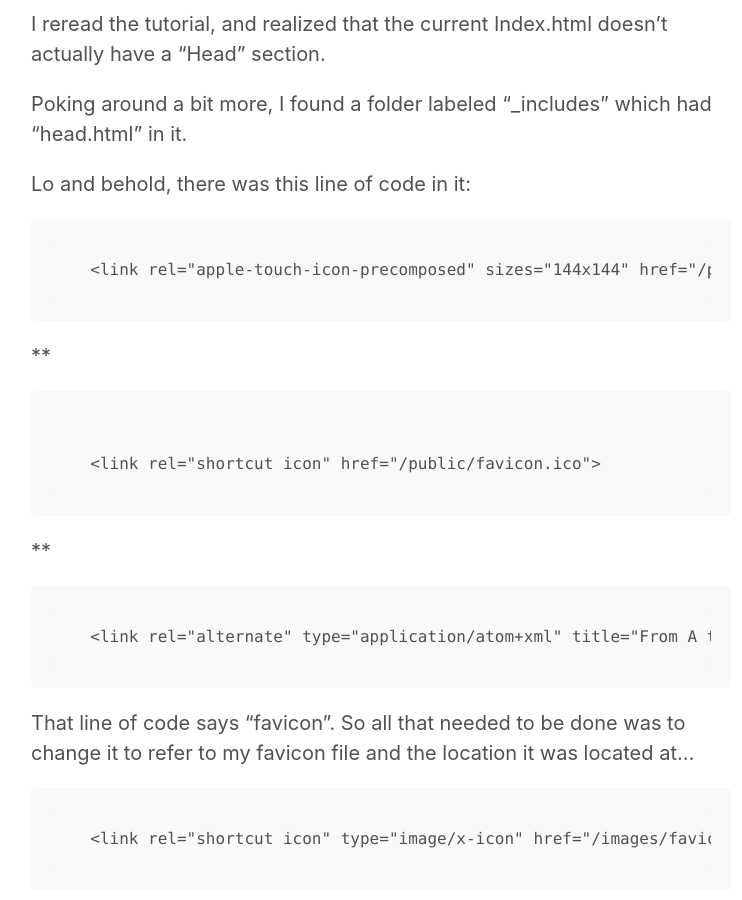
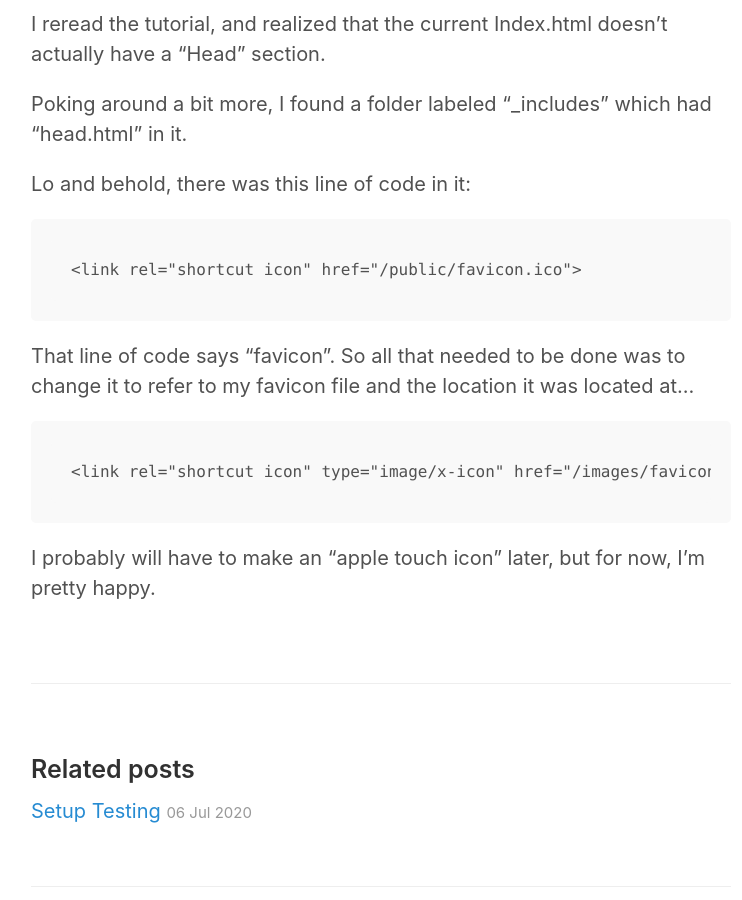
Before and after one commit to azni615/azni615.github.io, a Jekyll site: the page built from _posts/2020-07-20-Favicon-Change.md, in a window 1280 px wide and 900 px high, scrolled down 904 px. Shown: the whole window, without its empty margins (259-1001 px from the left). Built offline with Jekyll 4.4.1, drawn with Linux system fonts in a browser that asks for light colours; part of the change alters nothing that is shown.

Commit message:
Fixed formatting

````diff
--- a/_posts/2020-07-20-Favicon-Change.md
+++ b/_posts/2020-07-20-Favicon-Change.md
@@ -22,22 +22,13 @@ Poking around a bit more, I found a folder labeled "_includes" which had "head.h
 Lo and behold, there was this line of code in it:
 
 ```
-  <link rel="apple-touch-icon-precomposed" sizes="144x144" href="{{ site.baseurl }}/public/apple-touch-icon-precomposed.png">
-```
-**
-```
-
-  <link rel="shortcut icon" href="{{ site.baseurl }}/public/favicon.ico">
-```
-**
-```
-  <link rel="alternate" type="application/atom+xml" title="{{ site.title }}" href="{{ site.baseurl }}/atom.xml">
+<link rel="shortcut icon" href="{{ site.baseurl }}/public/favicon.ico">
 ```
 
 That line of code says "favicon". So all that needed to be done was to change it to refer to my favicon file and the location it was located at...
 
 ```
-  <link rel="shortcut icon" type="image/x-icon" href="{{ site.baseurl }}/images/favicon.ico">
+<link rel="shortcut icon" type="image/x-icon" href="{{ site.baseurl }}/images/favicon.ico">
 ```
 
 I probably will have to make an "apple touch icon" later, but for now, I'm pretty happy.
--- a/index.html
+++ b/index.html
@@ -1,9 +1,7 @@
-
 ---
 layout: default
 title: Home
 ---
-
 <div class="posts">
   {% for post in paginator.posts %}
   <article class="post">
````
